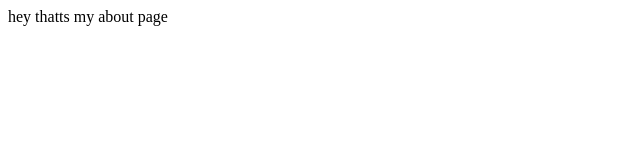
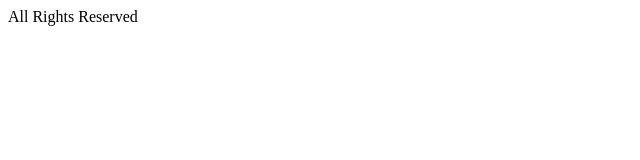
Before and after one commit to ApratimAnand336/Hello, a plain HTML site: page about.html in a window 1280 px wide. Shown: the full height of the page, 0-640 px from the left. Drawn offline with Linux system fonts and the light colour scheme.

Commit message:
new change

```diff
--- a/about.html
+++ b/about.html
@@ -6,7 +6,7 @@
 </head>
 <body>
     <p>
-        hey thatts my about page
+        All Rights Reserved
     </p>
 
 </body>
```
Also changed, not shown: 2 other files.
